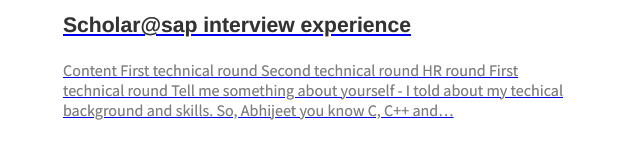
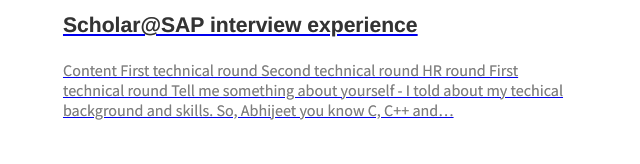
Before and after one commit to abhianuj/my-blog, a Gatsby site: page / in a window 1280 px wide. Shown: the part 527-691 px from the top of the page, 320-960 px from the left. Built offline with nearby package versions, Linux system fonts and the light colour scheme; Gatsby itself is replaced by a stand-in of ours; some packages are replaced by stand-ins of ours; what typography-theme-github would draw is missing.

Commit message:
Update saplabs.md

```diff
--- a/content/blog/personal blog/saplabs.md
+++ b/content/blog/personal blog/saplabs.md
@@ -1,5 +1,5 @@
 ---
-title: 'Scholar@sap interview experience'
+title: 'Scholar@SAP interview experience'
 date: 2020-7-7 17:20:14
 category: 'personal blog'
 draft: false
```
